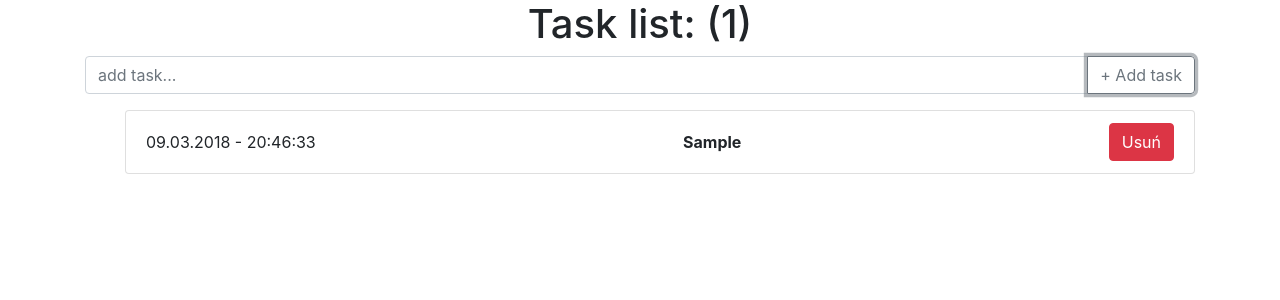
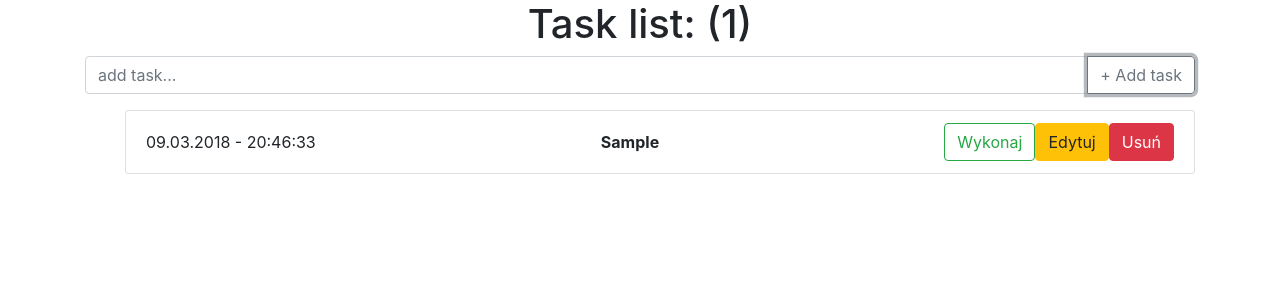
Before and after one commit to marqn/todoReactList, a React (Create React App) app: page / in a window 1280 px wide. Both pictures are taken after typing "Sample" into the empty fields and a click on the button "+ Add task". Shown: the top 300 px of the page. Built offline with nearby package versions, Linux system fonts and the light colour scheme; the HTML template or start-up script is replaced by a standard one.

Commit message:
external simple component

```diff
--- a/src/App.js
+++ b/src/App.js
@@ -1,6 +1,7 @@
 import React, {Component} from 'react';
 import './App.css';
 import moment from 'moment';
+import DoneButton from './DoneButton';
 
 console.clear();
 
@@ -34,10 +35,17 @@ const Todo = ({todo, remove}) => {
     return (
         <li class="list-group-item d-flex justify-content-between align-items-center">
             {todo.time}<b>{todo.text}</b>
-            <button type="button" class="btn btn-danger" onClick={() => {
-                remove(todo.id)
-            }}>Usuń
-            </button>
+            <div>
+                <DoneButton/>
+                <button type="button" class="btn btn-warning" onClick={() => {
+                    remove(todo.id)
+                }}>Edytuj
+                </button>
+                <button type="button" class="btn btn-danger" onClick={() => {
+                    remove(todo.id)
+                }}>Usuń
+                </button>
+            </div>
         </li>
     )
 };
--- /dev/null
+++ b/src/DoneButton.js
@@ -0,0 +1,11 @@
+import React from 'react';
+
+export default class DoneButton extends React.Component {
+    status = 'btn btn-outline-success';
+
+    render() {
+        return (
+            <button class="btn btn-outline-success">Wykonaj</button>
+        )
+    }
+}
```
